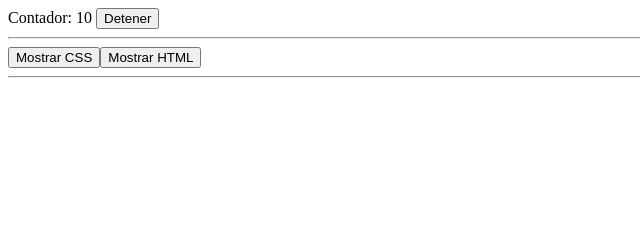
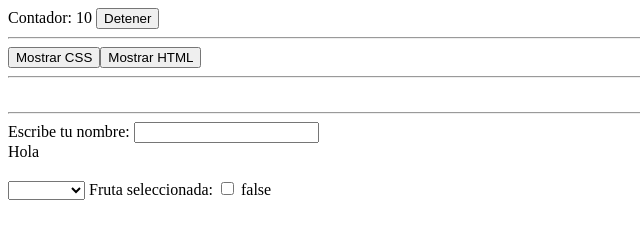
Before and after one commit to rofaccess/vue_tutorial, a plain HTML site: page index.html in a window 1280 px wide. Shown: the whole page, without its empty margins (0-640 px from the left). Drawn offline with nearby package versions, Linux system fonts and the light colour scheme.

Commit message:
Se agrega input, select y checkbox para probar v-model actualizacion de doble via

```diff
--- a/index.html
+++ b/index.html
@@ -18,7 +18,29 @@
         <hr>
         <img v-bind:src="imageSrc" heigt="100" width="100">
     </div>
+
+    <hr>
+    <div id="modelo-app">
+        <label>Escribe tu nombre: </label>
+        <input type="text" v-model="nombre">
+        <br>
+        Hola {{nombre}}
+        <br>
+        <br>
+
+        <select v-model="fruta">
+            <option value="manzana">Manzana</option>
+            <option value="pera">Pera</option>
+            <option value="uva">Uva</option>
+        </select>
+        Fruta seleccionada: {{fruta}}
+
+        <input type="checkbox" v-model="activo">
+        {{activo}}
+    </div>
+
     <script src="https://unpkg.com/vue@3/dist/vue.global.js"></script>
+
     <script>
         // From: https://www.youtube.com/watch?v=JGN5TqaqnRg&list=PLYAyQauAPx8l7G8lTbSv23UTAwbVORY1r&index=2
         const contador = {
@@ -54,6 +76,8 @@
             }
         }
 
+        var mountedApp = Vue.createApp(contador).mount("#contador-app");
+
         // From: https://www.youtube.com/watch?v=5-SsRpGa9NM&list=PLYAyQauAPx8l7G8lTbSv23UTAwbVORY1r&index=3
         const imagen = {
             data() {
@@ -69,8 +93,20 @@
             }
         }
 
-        var mountedApp = Vue.createApp(contador).mount("#contador-app");
-        var mountedApp = Vue.createApp(imagen).mount("#imagen-app");
+        var mountedApp2 = Vue.createApp(imagen).mount("#imagen-app");
+
+        // From: https://www.youtube.com/watch?v=iCoJC3P0ftQ&list=PLYAyQauAPx8l7G8lTbSv23UTAwbVORY1r&index=4
+        const modelo = {
+            data() {
+                return {
+                    nombre: "",
+                    fruta: "",
+                    activo: false
+                }
+            }
+        }
+
+        var mountedApp3 = Vue.createApp(modelo).mount("#modelo-app");
     </script>
 </body>
 </html>
```
